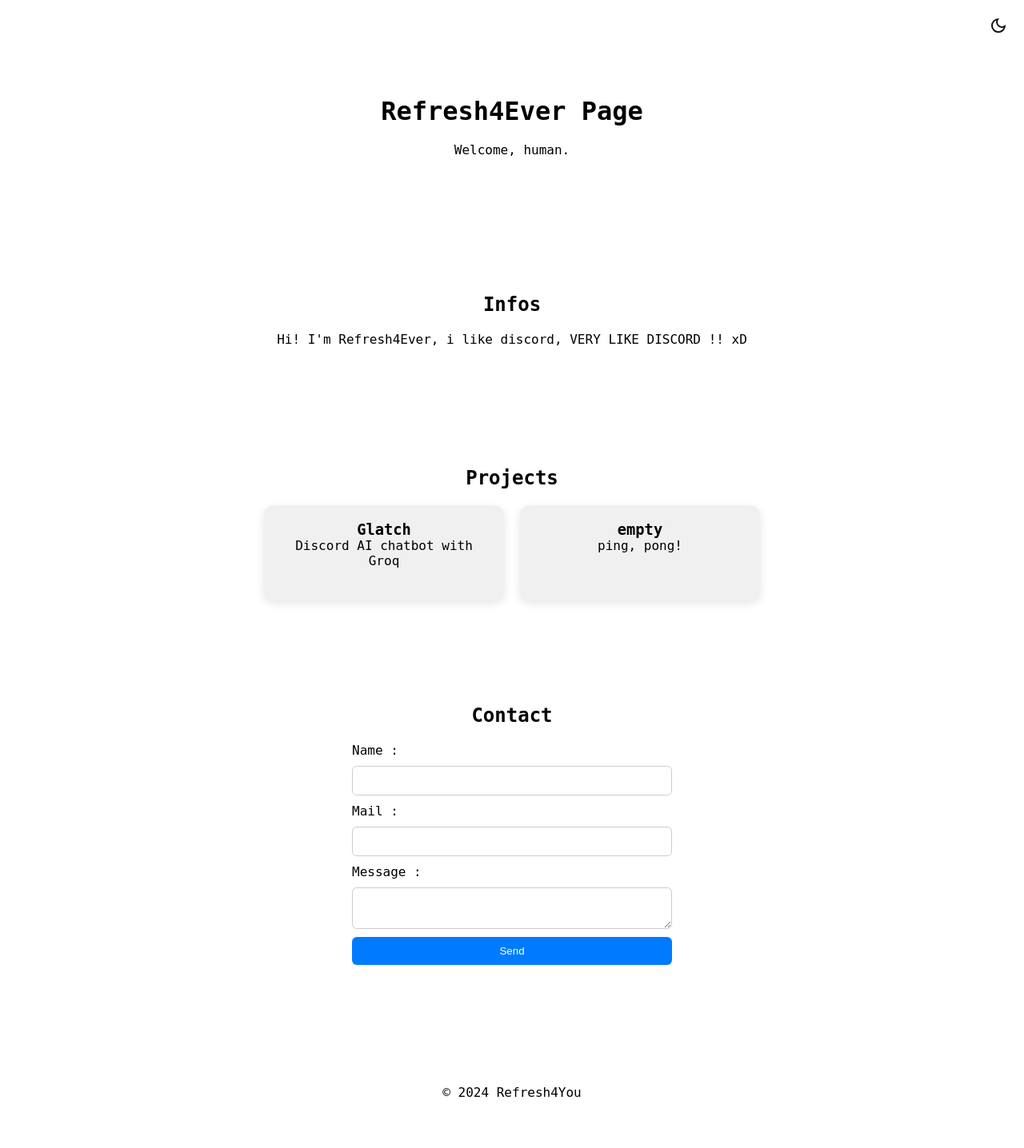
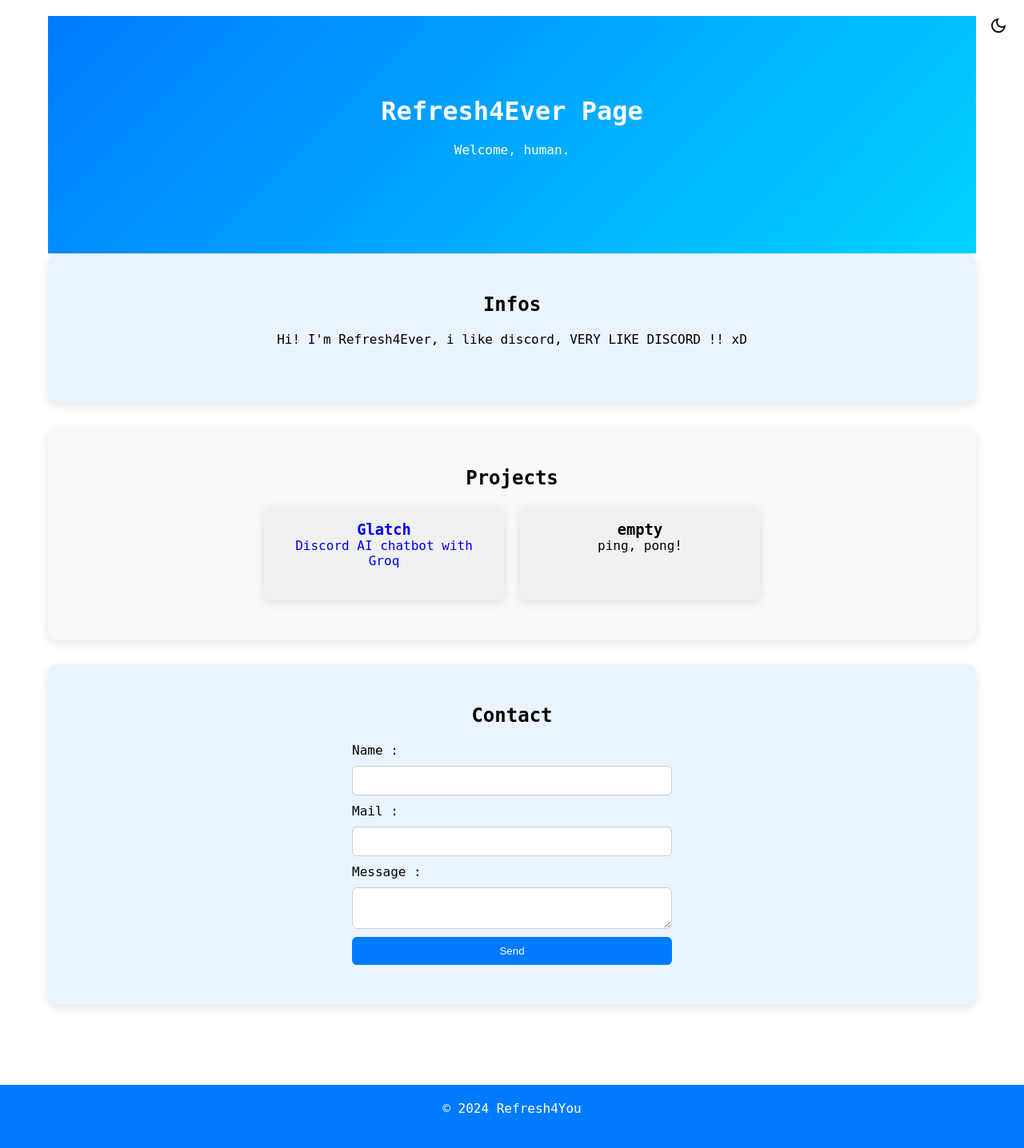
Before and after one commit to 9stown/9stown.github.io, a PHP site: page / in a window 1280 px wide. Shown: the whole page at 80% size. Before the commit the page ends 1372 px from the top, so only its background shows below. Run offline with PHP 8.4, Linux system fonts and the light colour scheme; some web fonts are replaced.

Commit message:
Update styles.css

```diff
--- a/styles.css
+++ b/styles.css
@@ -9,17 +9,28 @@ body {
     transition: background-color 0.5s, color 0.5s;
     overflow-x: hidden;
     min-height: 100vh;
+    /* Permet le scroll mais sans afficher de barre de défilement */
+    overflow: hidden;
+    overscroll-behavior-y: contain;
+}
+
+body::-webkit-scrollbar {
+    display: none; /* Masque les barres de scroll */
 }
 
 .page-wrapper {
     max-width: 1200px;
     margin: 0 auto;
     padding: 20px;
+    overflow-y: scroll; /* Permet le défilement avec la molette */
+    height: 100vh; /* Nécessaire pour éviter d'ajouter du scroll supplémentaire */
 }
 
 header {
     padding: 100px 20px;
     text-align: center;
+    background: linear-gradient(135deg, #007bff, #00d4ff); /* Amélioration avec du gradient */
+    color: #fff;
 }
 
 h1, h2, p {
@@ -31,7 +42,12 @@ h1, h2, p {
     padding: 50px 20px;
     margin-bottom: 30px;
     border-radius: 12px;
-    transition: background-color 0.5s, color 0.5s;
+    background-color: #f9f9f9; /* Couleurs plus contrastées */
+    box-shadow: 0 4px 12px rgba(0, 0, 0, 0.1);
+}
+
+.section:nth-child(even) {
+    background-color: #eaf4ff; /* Variation de couleur pour sections paires */
 }
 
 .project-grid {
@@ -53,11 +69,13 @@ h1, h2, p {
 
 .project-item:hover {
     transform: translateY(-5px);
+    background-color: #007bff;
+    color: white;
 }
 
 .project-link {
-    text-decoration: none;
-    color: inherit;
+    text-decoration: none; /* Supprime le soulignement du lien */
+    display: block; /* Rend toute la carte cliquable */
 }
 
 .project-content {
@@ -100,6 +118,9 @@ button:hover {
 footer {
     text-align: center;
     margin-top: 50px;
+    background-color: #007bff;
+    color: #fff;
+    padding: 20px;
 }
 
 .theme-toggle {
```
